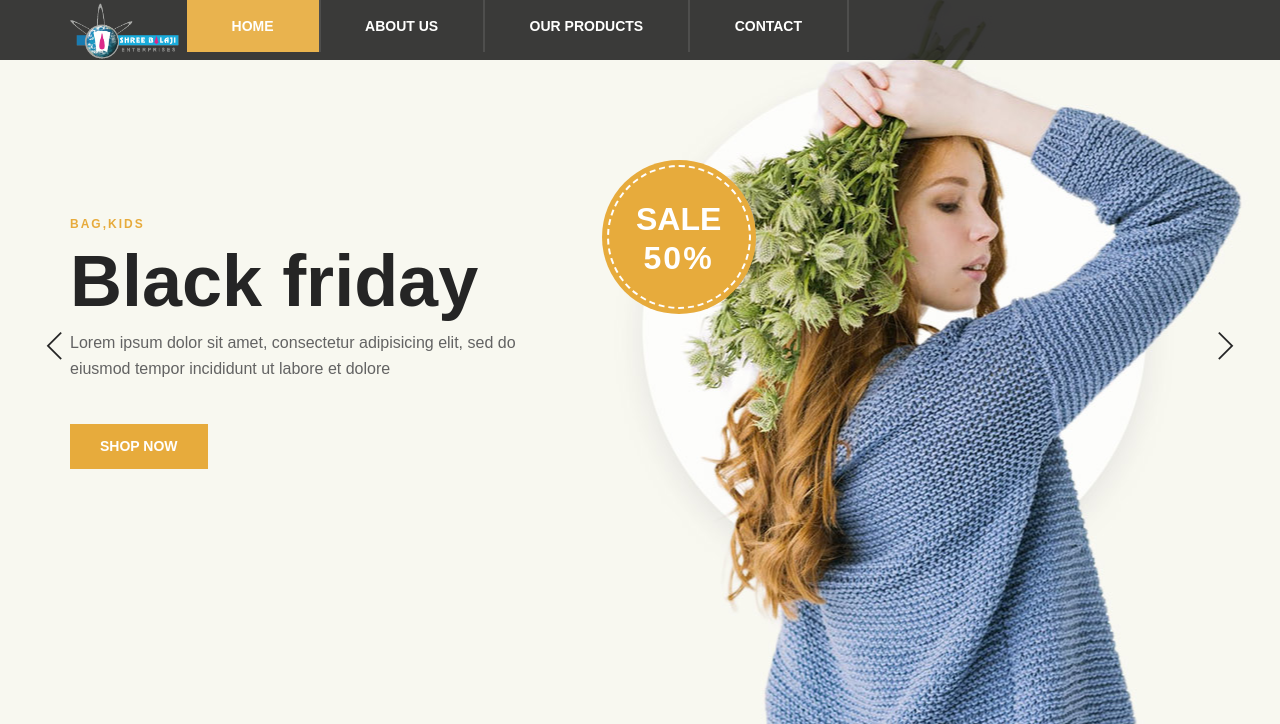
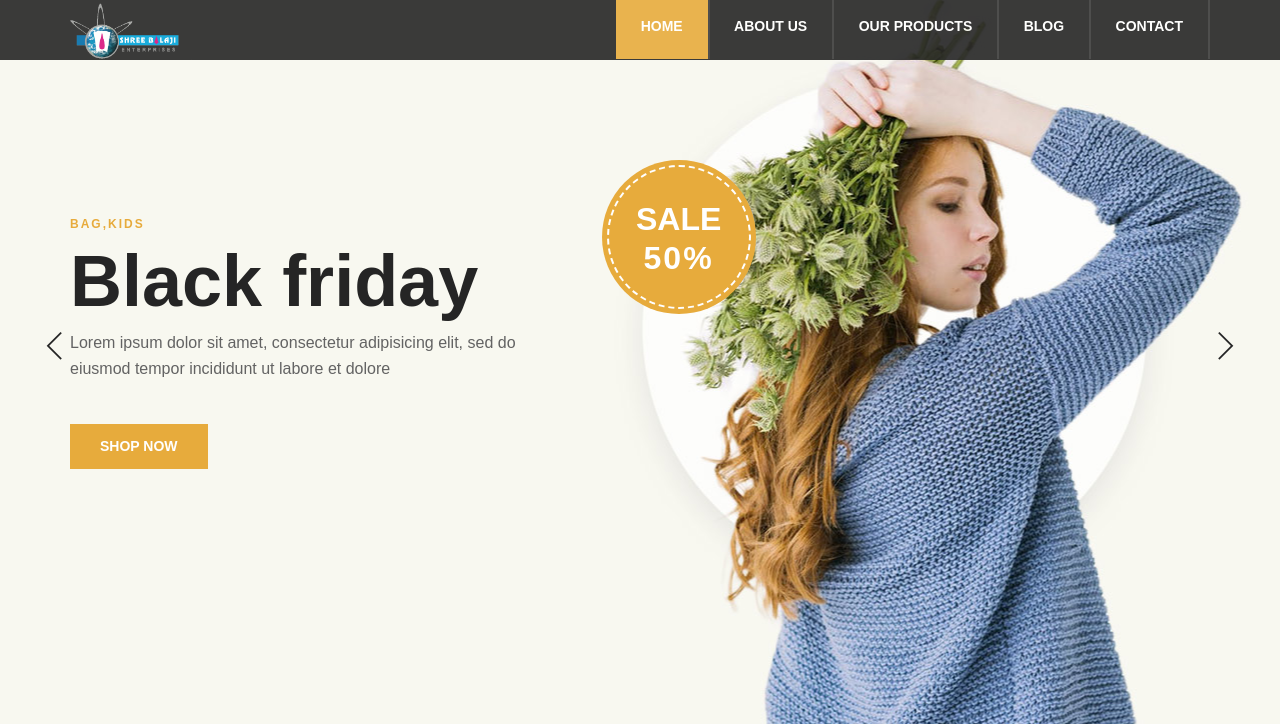
Before and after one commit to khushalmehta/Balaji, a PHP site: page / in a window 1280 px wide. Shown: the top 724 px of the page. Run offline with PHP 8.4, Linux system fonts and the light colour scheme; data that the repository does not hold is empty; some libraries are stand-ins or nearby versions; some web fonts are replaced.

Commit message:
header and style

```diff
--- a/css/style.css
+++ b/css/style.css
@@ -308,7 +308,7 @@ ul, ol {
     padding: 10px;
     top: 0;
   }
-  .header-section .logo {
+  #header .logo {
     font-size: 28px;
   }
 }
@@ -404,7 +404,8 @@ ul, ol {
   display: -webkit-inline-box;
   display: -ms-inline-flexbox;
   display: inline-flex;
-  position: relative
+  position: relative;
+  float: right;
 }
 
 .nav-item .nav-menu li {
@@ -425,7 +426,7 @@ ul, ol {
   color: #fff;
   border-right: 2px solid #3b3b3b;
   text-transform: uppercase;
-  padding: 16px 42px 15px;
+  padding: 16px 42px 22px;
   -webkit-transition: all .3s;
   -o-transition: all .3s;
   transition: all .3s
@@ -438,7 +439,7 @@ ul, ol {
 .nav-item .nav-menu li:hover .dropdown {
   opacity: 1;
   visibility: visible;
-  top: 52px
+  top: 58px
 }
 
 .nav-item .nav-menu li .dropdown {
@@ -3453,7 +3454,7 @@ ul, ol {
   }
 
   .nav-item .nav-menu li a {
-    padding: 16px 45px 15px
+    padding: 16px 25px 22px
   }
 }
 
--- a/includes/header.php
+++ b/includes/header.php
@@ -13,20 +13,20 @@
 <header class="header-section fixed-top">
   <div class="nav-item">
     <div class="container">
-      <div class="nav-depart">
+      <div class="nav-depart me-auto">
       <a href="index.php" class="logo me-auto"><img src="img/shreeBalajiEnterprises.png" alt=""></a>
       </div>
       <nav class="nav-menu mobile-menu">
         <ul>
           <li class="active"><a href="index.php">Home</a></li>
           <li><a href="about.php">About Us</a>
-            <ul class="dropdown">
+            <ul id="dropdown" class="dropdown">
               <li><a href="about.php">About Us</a></li>
               <li><a href="broucher.php?file=shree-balaji-enterprises" target="_blank">Download Broucher</a></li>
             </ul>
           </li>
           <li><a href="products.php">Our Products</a>
-            <ul class="dropdown">
+            <ul class="dropdown" id="dropdown">
               <li><a href="products.php">All Products</a></li>
               <?php
               while($cat=mysqli_fetch_array($select_cat)){
@@ -34,7 +34,7 @@
                 $select_prod=mysqli_query($con,$select_prod);
             ?>
               <li><a href="#" ><?php echo $cat['pcategory'];?></a>
-                <ul class="dropdown">
+                <ul id="dropdown">
                   <?php
                 while($prod=mysqli_fetch_array($select_prod)){
                ?>
@@ -49,7 +49,8 @@
            ?>
             </ul>
           </li>
-          <li><a href="contact.html">Contact</a></li>
+          <li><a href="blog.php">Blog</a></li>
+        <li><a href="contact.php">Contact</a>
         </ul>
       </nav>
       <div id="mobile-menu-wrap"></div>
```
